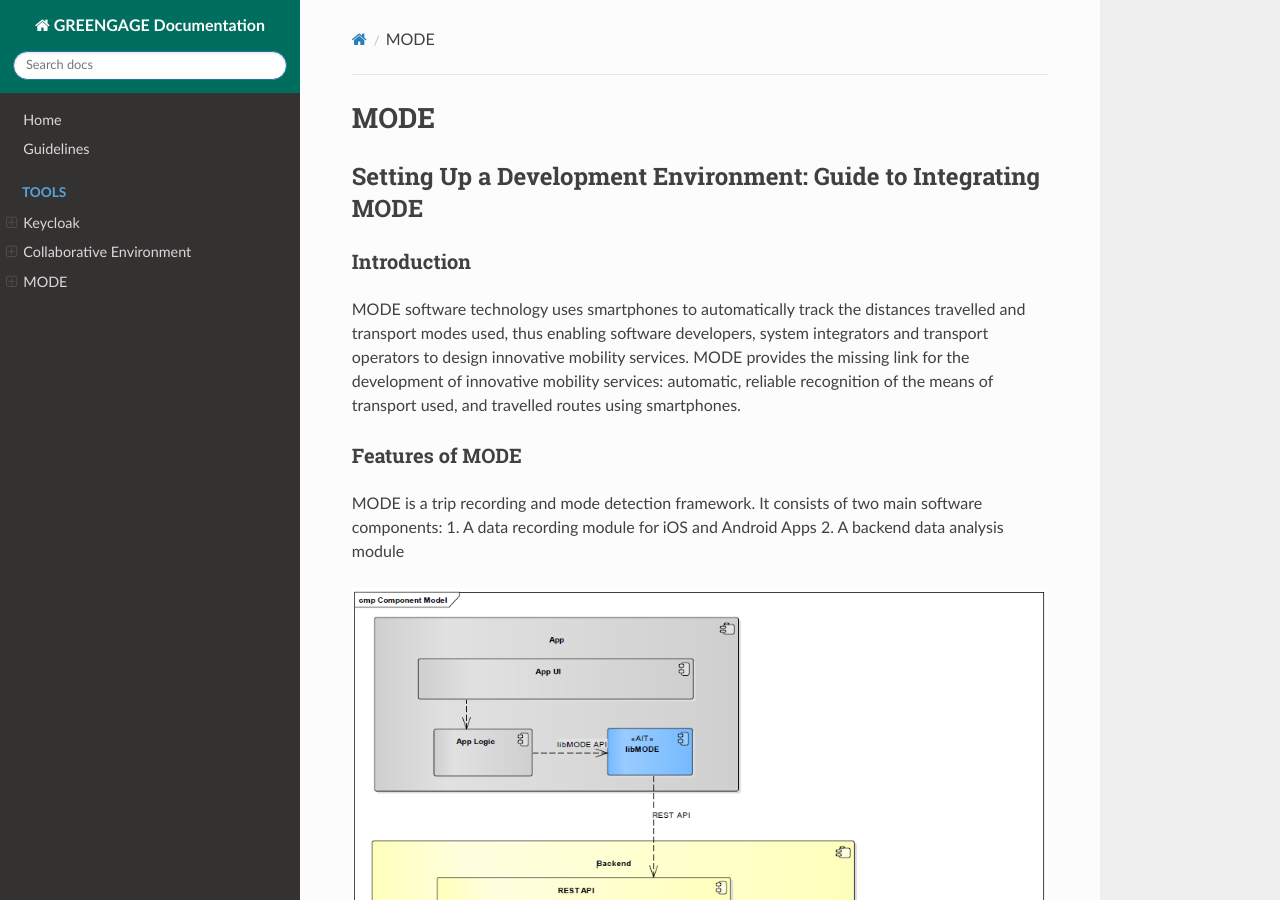
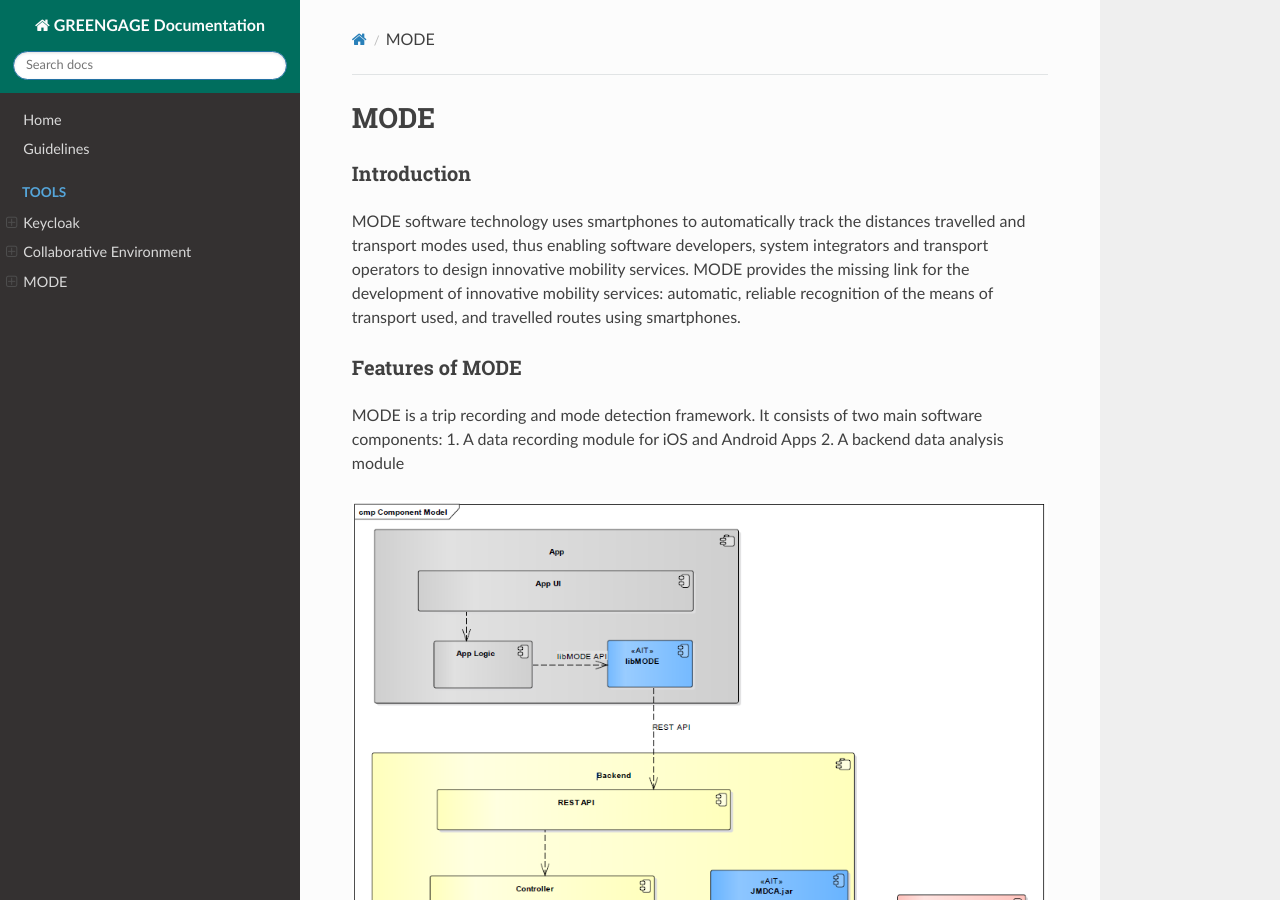
Before and after one commit to Greengage-project/Documentation, an MkDocs documentation site: the page built from docs/tools/mode/index.md, in a window 1280 px wide and 900 px high. Built offline with MkDocs 1.6.1, drawn with Linux system fonts in a browser that asks for light colours; nearby versions of some CDN libraries.

Commit message:
Update index.md
Removed unnecesary and inapropriate header ## Setting Up a Development Environment: Guide to Integrating MODE

```diff
--- a/docs/tools/mode/index.md
+++ b/docs/tools/mode/index.md
@@ -1,5 +1,5 @@
 # MODE
-## Setting Up a Development Environment: Guide to Integrating MODE
+
 ### Introduction
 
 MODE software technology uses smartphones to automatically track the distances travelled and transport modes used, thus enabling software developers, system integrators and transport operators to design innovative mobility services. MODE provides the missing link for the development of innovative mobility services: automatic, reliable recognition of the means of transport used, and travelled routes using smartphones.
```
